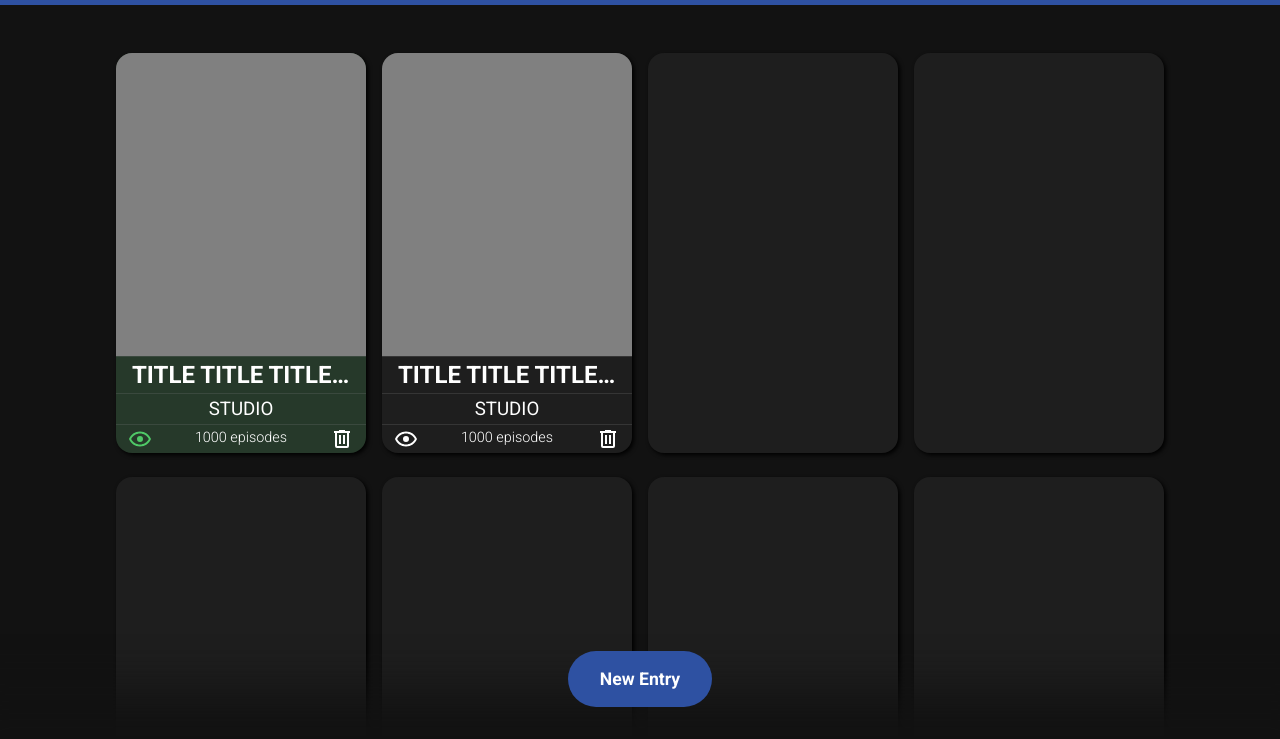
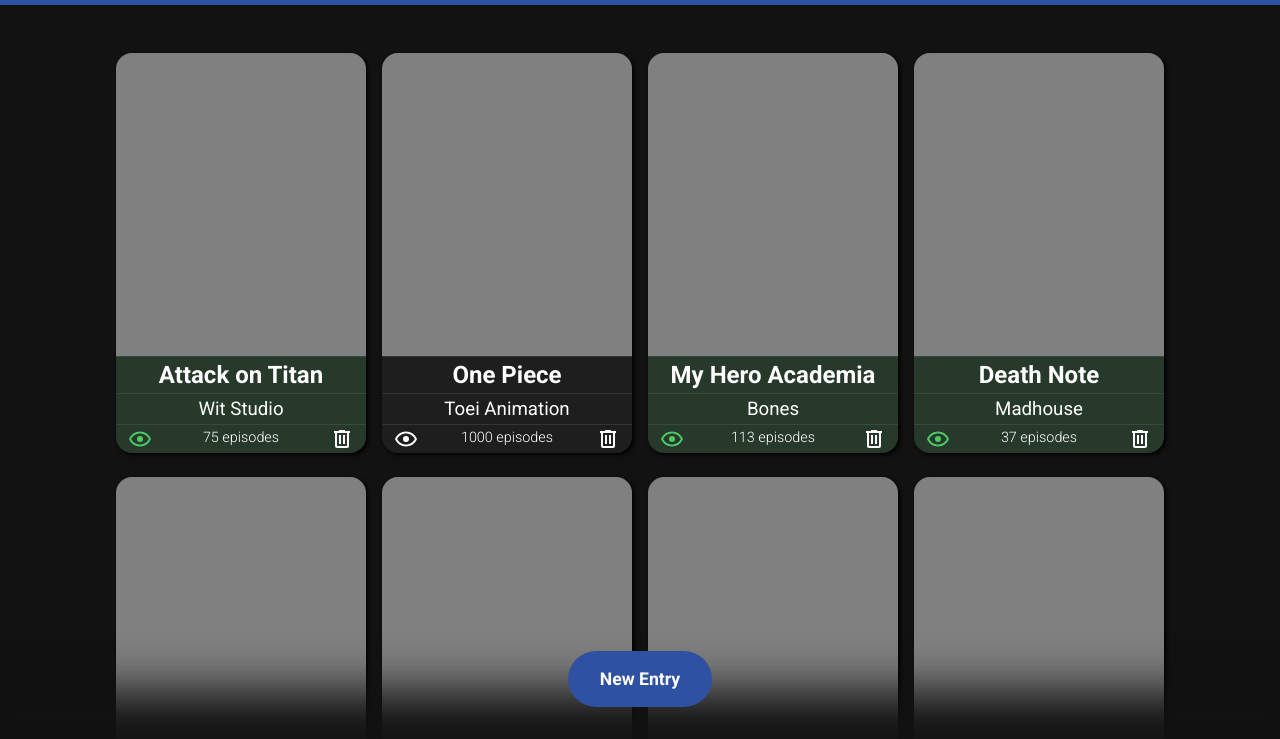
Before and after one commit to rintheo/library, a plain HTML site: page index.html in a window 1280 px wide. Shown: the part 61-800 px from the top of the page. Drawn offline with Linux system fonts and the light colour scheme.

Commit message:
Create function to display anime objects as card inside DOM

```diff
--- a/index.html
+++ b/index.html
@@ -21,7 +21,7 @@
     <main class="main">
 
       <div class="cards-container">
-        <div data-entry="anime1" class="card watched">
+        <!-- <div data-entry="anime1" class="card watched">
           <div class="poster"></div>
           <h2 class="title">TITLE TITLE TITLE TITLETITLE</h2>
           <h3 class="studio">STUDIO</h3>
@@ -61,7 +61,7 @@
         <div class="card"></div>
         <div class="card"></div>
         <div class="card"></div>
-        <div class="card"></div>
+        <div class="card"></div> -->
       </div>
 
       <button id="newEntryButton" class="button">New Entry</button>
--- a/script.js
+++ b/script.js
@@ -1,8 +1,15 @@
-document
-.querySelector('#currentYear')
-.textContent = new Date().getFullYear();
+const anime1 = new Anime("Attack on Titan", "Wit Studio", 75, true),
+      anime2 = new Anime("One Piece", "Toei Animation", 1000, false),
+      anime3 = new Anime("My Hero Academia", "Bones", 113, true),
+      anime4 = new Anime("Death Note", "Madhouse", 37, true),
+      anime5 = new Anime("Fullmetal Alchemist: Brotherhood", "Bones", 64, true),
+      anime6 = new Anime("Demon Slayer", "ufotable", 26, true),
+      anime7 = new Anime("Hunter x Hunter", "Madhouse", 148, false),
+      anime8 = new Anime("Haikyuu!!", "Production I.G", 85, false),
+      anime9 = new Anime("Steins;Gate", "White Fox", 24, true),
+      anime10 = new Anime("Sword Art Online", "A-1 Pictures", 97, true);
 
-let myAniLib = [];
+let myAniLib = [anime1, anime2, anime3, anime4, anime5, anime6, anime7, anime8, anime9, anime10];
 
 function Anime(title, studio, episodes, watched) {
     this.title = title,
@@ -15,17 +22,71 @@ Anime.prototype.info = function() {
     return `${this.title} by ${this.studio}, ${this.episodes} pages, ${this.watched}`;
 };
 
+function generateList(animeArray) {
+    animeArray.forEach(createCard);
+}
+
 function addAnimeToLibrary(anime) {
     myAniLib.push(anime);
 };
 
-const anime1 = new Anime("Attack on Titan", "Wit Studio", 75, true),
-      anime2 = new Anime("One Piece", "Toei Animation", 1000, false),
-      anime3 = new Anime("My Hero Academia", "Bones", 113, true),
-      anime4 = new Anime("Death Note", "Madhouse", 37, true),
-      anime5 = new Anime("Fullmetal Alchemist: Brotherhood", "Bones", 64, true),
-      anime6 = new Anime("Demon Slayer", "ufotable", 26, true),
-      anime7 = new Anime("Hunter x Hunter", "Madhouse", 148, true),
-      anime8 = new Anime("Haikyuu!!", "Production I.G", 85, true),
-      anime9 = new Anime("Steins;Gate", "White Fox", 24, true),
-      anime10 = new Anime("Sword Art Online", "A-1 Pictures", 97, true);
+function createCard(anime) {
+    const cardsContainer = document.querySelector('.cards-container');
+
+    const divCard = document.createElement('div');
+    divCard.classList.add('card');
+    if (anime.watched) {divCard.classList.add('watched')};
+
+        const divPoster = document.createElement('div');
+        divPoster.classList.add('poster');
+
+        const h2Title = document.createElement('h2');
+        h2Title.classList.add('title');
+        h2Title.textContent = anime.title;
+
+        const h3Studio = document.createElement('h3');
+        h3Studio.classList.add('studio');
+        h3Studio.textContent = anime.studio;
+
+        const divCardBottom = document.createElement('div');
+        divCardBottom.classList.add('card-bottom');
+
+            const h4Episodes = document.createElement('h4');
+            h4Episodes.classList.add('episodes');
+            h4Episodes.textContent = `${anime.episodes} episodes`;
+
+            const buttonWatched = document.createElement('button');
+            buttonWatched.classList.add('watched-button');
+
+                const divWatched = document.createElement('div');
+                const svgWatchedIcon = `<svg xmlns="http://www.w3.org/2000/svg" viewBox="0 0 24 24"><title>Watch</title><path d="M12,9A3,3 0 0,1 15,12A3,3 0 0,1 12,15A3,3 0 0,1 9,12A3,3 0 0,1 12,9M12,4.5C17,4.5 21.27,7.61 23,12C21.27,16.39 17,19.5 12,19.5C7,19.5 2.73,16.39 1,12C2.73,7.61 7,4.5 12,4.5M3.18,12C4.83,15.36 8.24,17.5 12,17.5C15.76,17.5 19.17,15.36 20.82,12C19.17,8.64 15.76,6.5 12,6.5C8.24,6.5 4.83,8.64 3.18,12Z" /></svg>`;
+
+            const buttonRemove = document.createElement('button');
+            buttonRemove.classList.add('remove-button');
+
+                const divRemove = document.createElement('div');
+                const svgDeleteIcon = `<svg xmlns="http://www.w3.org/2000/svg" viewBox="0 0 24 24"><title>Delete</title><path d="M9,3V4H4V6H5V19A2,2 0 0,0 7,21H17A2,2 0 0,0 19,19V6H20V4H15V3H9M7,6H17V19H7V6M9,8V17H11V8H9M13,8V17H15V8H13Z" /></svg>`;
+
+    buttonWatched.appendChild(divWatched);
+    buttonRemove.appendChild(divRemove);
+
+    divCardBottom.appendChild(buttonWatched);
+    divCardBottom.appendChild(h4Episodes);
+    divCardBottom.appendChild(buttonRemove);
+
+    divCard.appendChild(divPoster);
+    divCard.appendChild(h2Title);
+    divCard.appendChild(h3Studio);
+    divCard.appendChild(divCardBottom);
+
+    cardsContainer.appendChild(divCard);
+
+    divWatched.outerHTML = svgWatchedIcon;
+    divRemove.outerHTML = svgDeleteIcon;
+}
+
+document
+.querySelector('#currentYear')
+.textContent = new Date().getFullYear();
+
+generateList(myAniLib);
```
